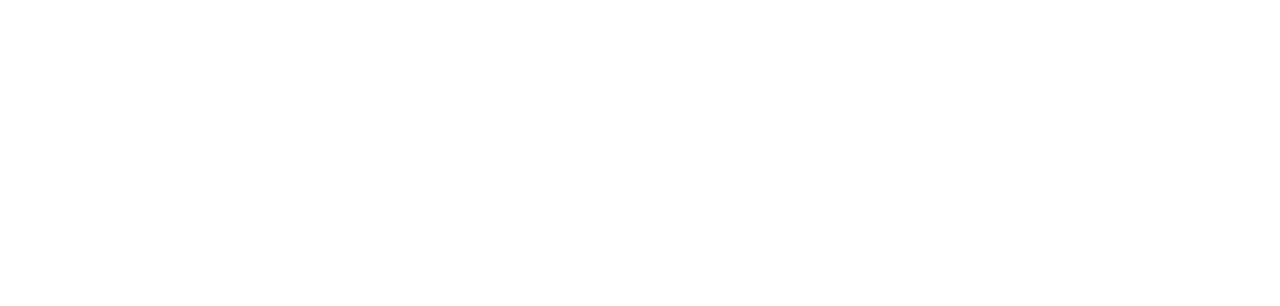
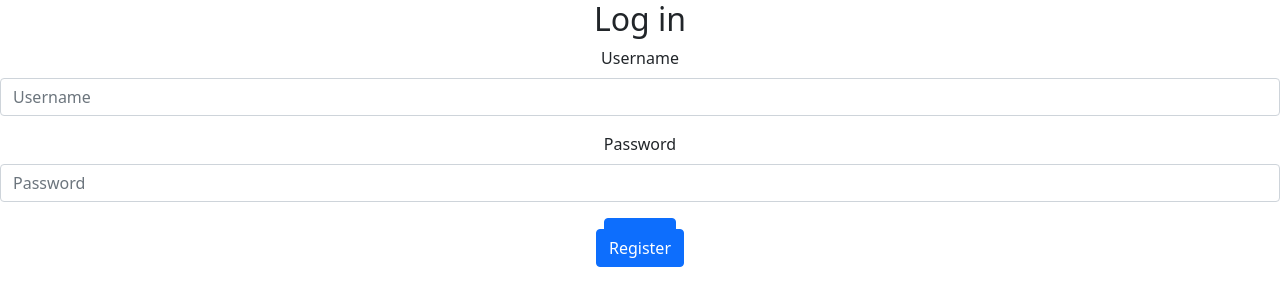
Before and after one commit to JoelOzmen/Webforum, a React (Create React App) app in the folder Frontend/my-app/: page / in a window 1280 px wide. Before the commit this address had no page. Shown: the top 306 px of the page. Built offline with nearby package versions, Linux system fonts and the light colour scheme.

Commit message:
fixed desing of react app and made default home screen as login

```diff
--- a/Frontend/my-app/package.json
+++ b/Frontend/my-app/package.json
@@ -16,6 +16,7 @@
     "react-bootstrap": "^2.0.2",
     "react-dom": "^17.0.2",
     "react-router-dom": "^6.0.2",
+    "react-router-redirect": "^1.0.1",
     "react-scripts": "4.0.3",
     "typescript": "^4.4.4",
     "web-vitals": "^1.1.2"
--- a/Frontend/my-app/src/components/App.js
+++ b/Frontend/my-app/src/components/App.js
@@ -7,13 +7,15 @@
 function App() {
   return (
     <div className="App">
+
       <Routes>
-        <Route path="/login" element={<LoginForm />} />
+        <Route path="/" element={<LoginForm />} />
         <Route path="/reg" element={<RegForm />} />
         {/* Lägg till fler routes sen */}
       </Routes>
+
     </div>
   );
-}
+  }
 
 export default App;
--- a/Frontend/my-app/src/components/Form/LoginButton.css
+++ b/Frontend/my-app/src/components/Form/LoginButton.css
@@ -1,3 +1,3 @@
 .LoginButton{
-    background-color: black
+
     }
--- /dev/null
+++ b/Frontend/my-app/src/components/Form/LoginForm.css
@@ -0,0 +1,14 @@
+.userInput{
+
+
+
+
+
+
+
+
+
+
+
+
+}
--- a/Frontend/my-app/src/components/Form/LoginForm.js
+++ b/Frontend/my-app/src/components/Form/LoginForm.js
@@ -3,15 +3,16 @@
 import "bootstrap/dist/css/bootstrap.min.css";
 import { Link } from "react-router-dom";
 import "./LoginButton.css"
+import "./LoginForm.css"
 
 const LoginForm = () => {
   return (
-    <Form>
+    <Form className="text-center">
       <h2>Log in</h2>
-      <Form.Group className="mb-3" controlId="formBasicEmail">
-        <Form.Label>Username</Form.Label>
-        <Form.Control type="username" placeholder="Username" />
-      </Form.Group>
+        <Form.Group className="mb-3" controlId="formBasicEmail">
+          <Form.Label >Username</Form.Label>
+          <Form.Control type="username" placeholder="Username" />
+        </Form.Group>
 
       <Form.Group className="mb-3" controlId="formBasicPassword">
         <Form.Label>Password</Form.Label>
--- a/Frontend/my-app/src/components/Form/RegForm.js
+++ b/Frontend/my-app/src/components/Form/RegForm.js
@@ -4,7 +4,8 @@
 import "./RegisterButton.css"
 
 const RegForm=()=>{
-  return( <Form>
+  return(
+  <Form className="text-center">
         <h2>Register User</h2>
     <Form.Group className="mb-3" controlId="formBasicEmail">
       <Form.Label>Username</Form.Label>
--- a/Frontend/my-app/src/components/Form/RegisterButton.css
+++ b/Frontend/my-app/src/components/Form/RegisterButton.css
@@ -3,5 +3,9 @@
         position: absolute;
         top: 50%;
         -ms-transform: translateY(-50%);
-        transform: translateY(-50%);
+        transform: translateY(-450%);
+        width: 100%;
+
+
+        text-align: center;
     }
--- a/Frontend/my-app/src/index.js
+++ b/Frontend/my-app/src/index.js
@@ -1,7 +1,9 @@
 import * as React from "react";
 import * as ReactDOM from "react-dom";
-import { BrowserRouter } from "react-router-dom";
+import { BrowserRouter,Switch } from "react-router-dom";
 import App from './components/App'
+
+
 
 ReactDOM.render(
   <BrowserRouter>
```
Also changed, not shown: 1 other file (tests, documents, lock files or other folders). Lines whose indentation alone changed are shown as unchanged.
